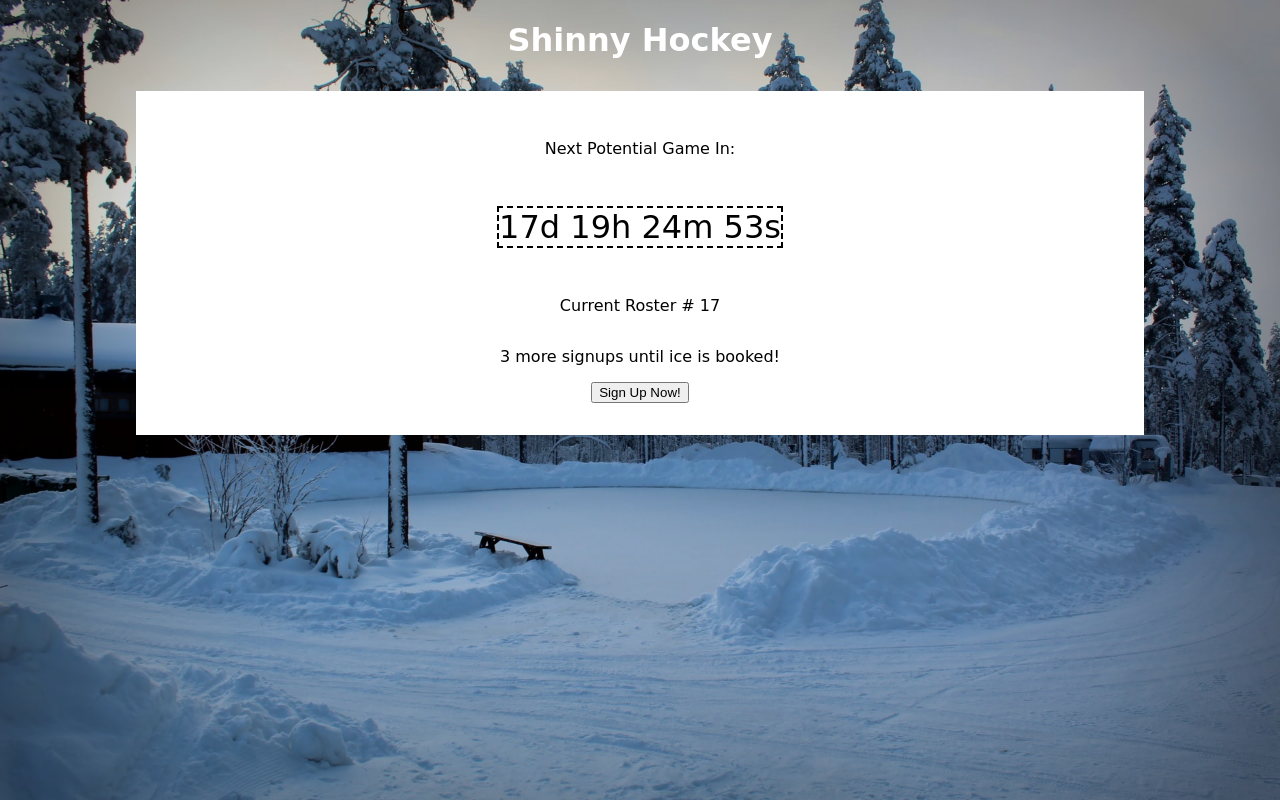
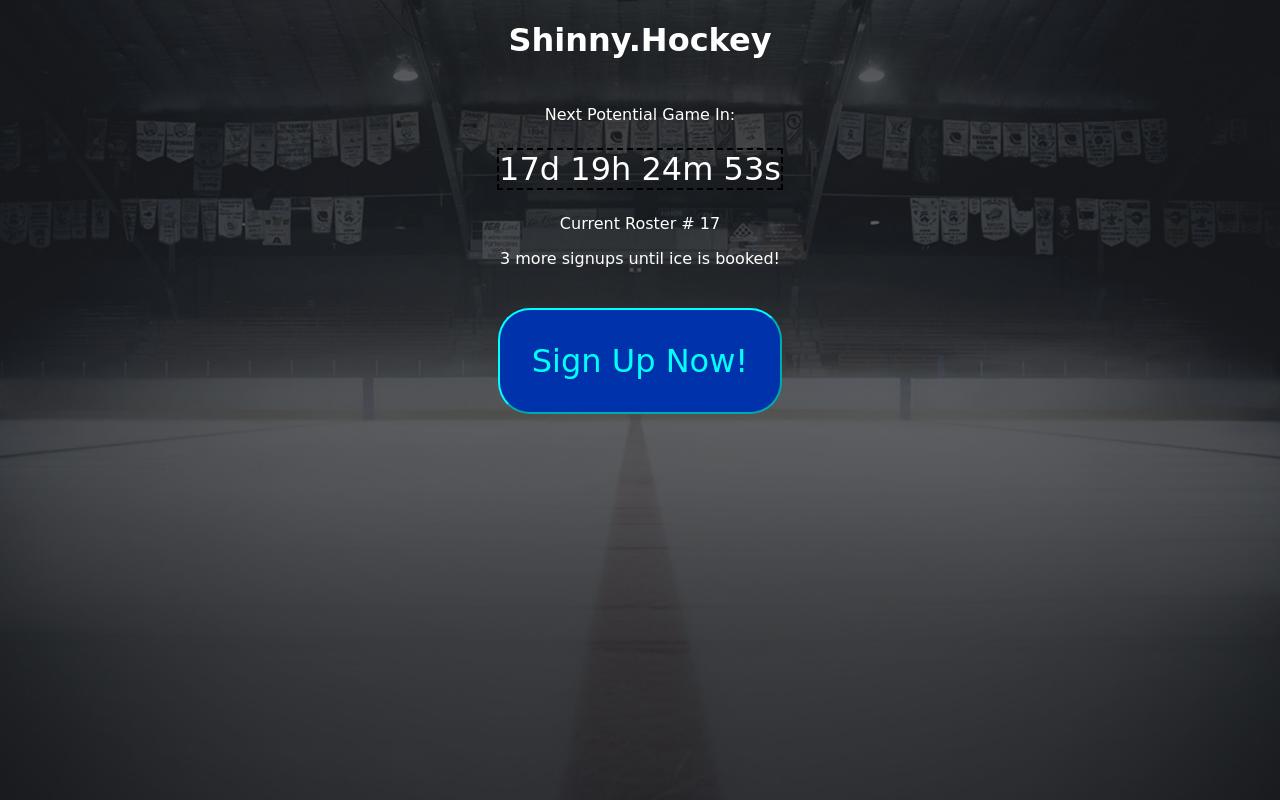
Before and after one commit to portfoliodemo/shinny-hockey, a plain HTML site: page index.html in a window 1280 px wide. Drawn offline with Linux system fonts and the light colour scheme; a web font is replaced by a local one.

Commit message:
Initial idea prototype implemented

```diff
--- a/assets/styles/main.css
+++ b/assets/styles/main.css
@@ -1,7 +1,12 @@
+
+/* Visualize every element with a white box - debugging */
+/* * {
+    outline: 1px solid whitesmoke !important;
+  } */
 
 body {
     font-family: 'Germania One', cursive;
-    background-image: url(../images/outdoor-forest-rink.jpg);
+    background-image: url(../images/dimly-lit-rink.jpg);
     background-size: cover;
     background-repeat: no-repeat;
 }
@@ -16,9 +21,13 @@ main {
     justify-content: center;
     justify-items: center;
     /* gap: 1em; */
-    background-color: white;
-    margin: 2em 8em;
-    padding: 2em;
+    margin: 0 4em;
+    padding: 1em;
+    color: white;
+}
+
+main p {
+    margin: 0.5em 0;
 }
 
 main p:nth-child(2) {
@@ -26,3 +35,24 @@ main p:nth-child(2) {
     border: black dashed 2px;
     /* font-weight: bold; */
 }
+
+.signup {
+    margin: 1em 0;
+    padding: 1em;
+    font-size: 2em;
+    font-family: 'Germania One', cursive;;
+    background-color: #0033ab;
+    border-color: aqua;
+    color: aqua;
+    /* background-color: rgb(187,221,238); */
+    /* background-color: rgba(1,131,218,0.1); */
+    /* color: rgb(0, 50, 160); */
+    /* color: rgb(200, 16, 46); */
+    border-radius: 1em;
+}
+
+.signup:hover {
+    background-color: aqua;
+    color: #0033ab;
+    /* color: rgba(255, 0, 0, 0.801); */
+}
--- a/index.html
+++ b/index.html
@@ -17,7 +17,7 @@
 <body>
 
     <header>
-        <h1>Shinny Hockey</h1>
+        <h1>Shinny.Hockey</h1>
     </header>
 
     <main>
@@ -25,7 +25,7 @@
         <p id="next-game-countdown"></p>
         <p>Current Roster # 17</p>
         <p>3 more signups until ice is booked!</p>
-        <button>Sign Up Now!</button>
+        <button class="signup">Sign Up Now!</button>
     </main>
 
     <script src="./assets/scripts/shinny-hockey.js"></script>
```
Also changed, not shown: assets/images/dimly-lit-rink.jpg (added).
